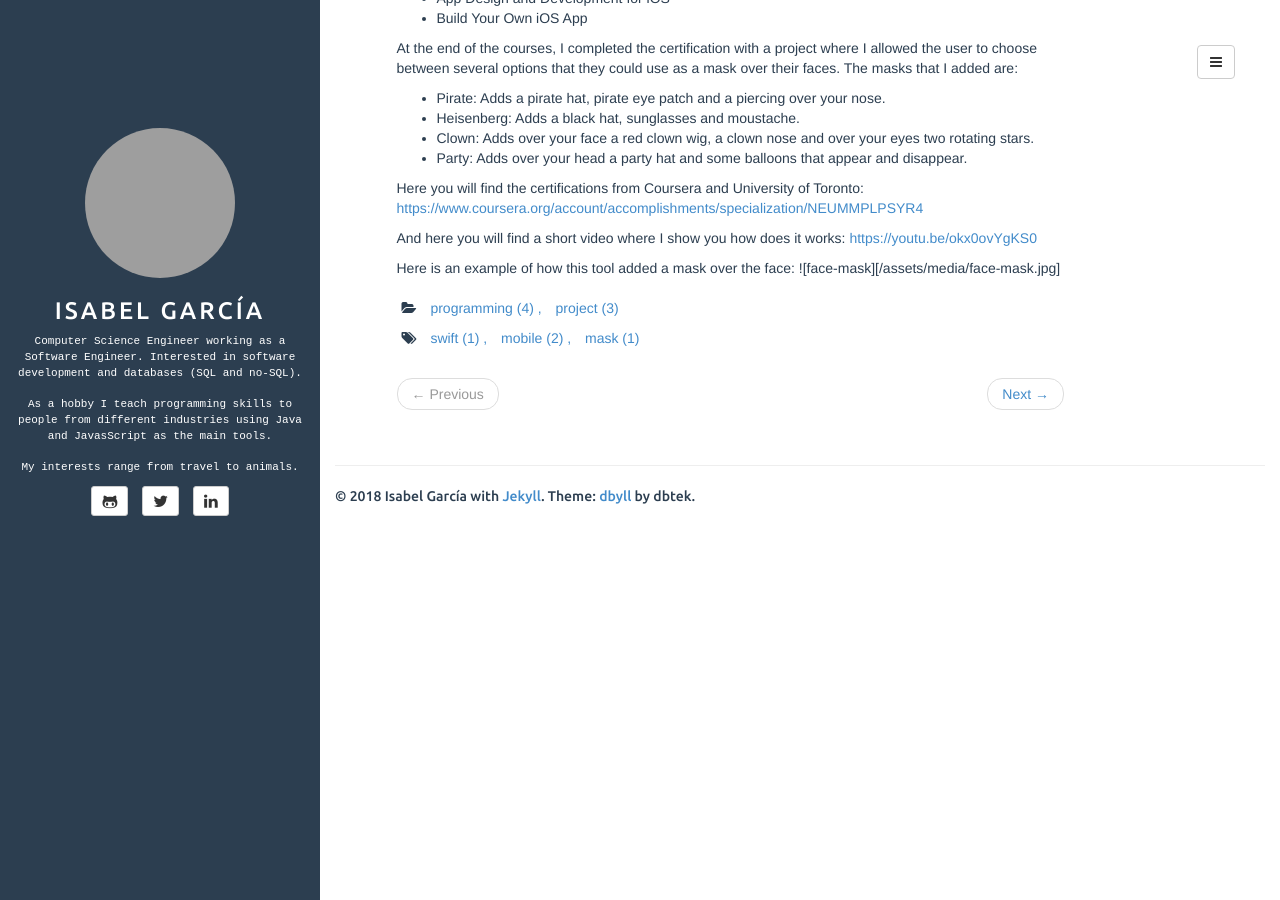
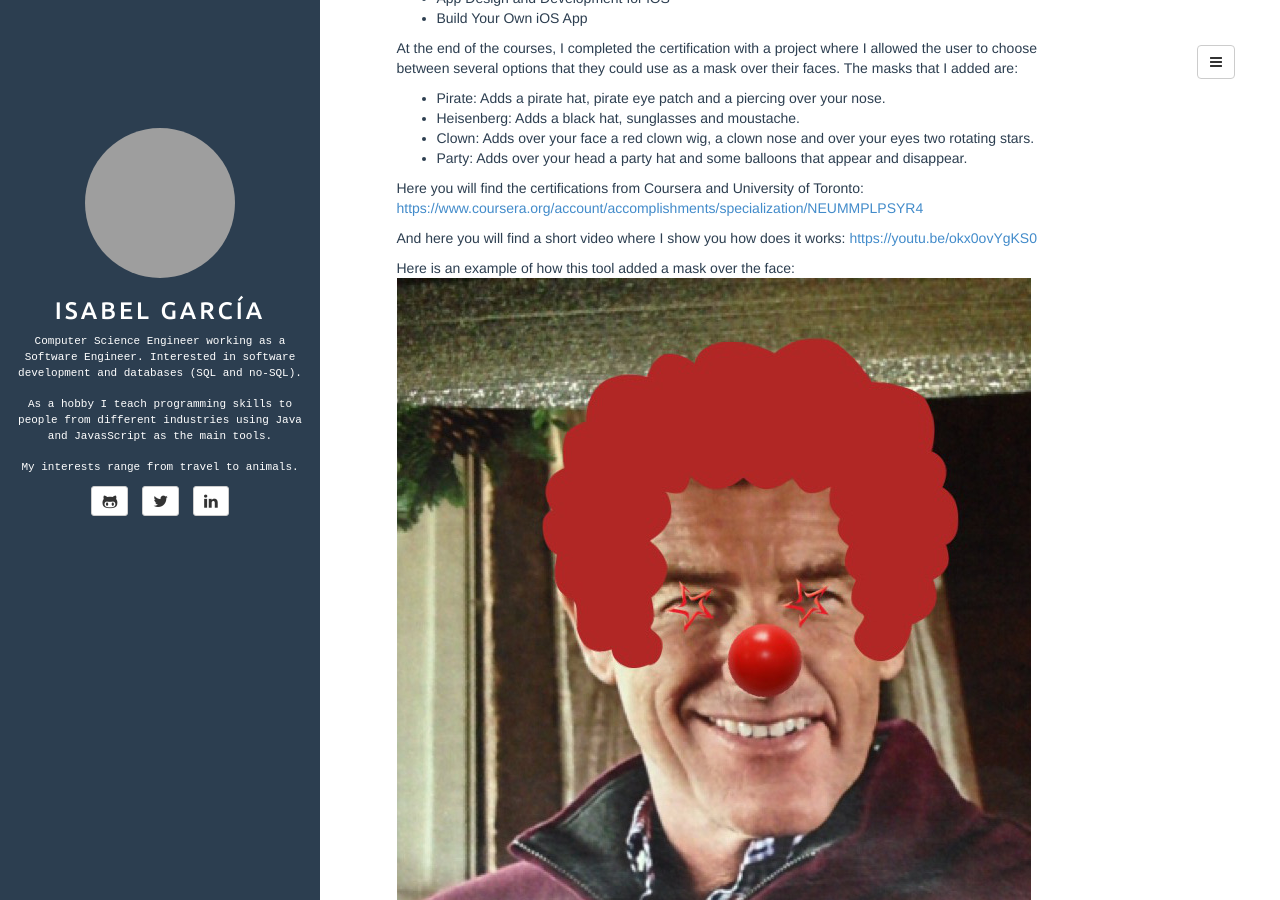
Before and after one commit to isabel22/blog, a Jekyll site: the page docs/programming/project/2017/01/15/swift-certification.html, which Jekyll copies as it is, in a window 1280 px wide and 900 px high, scrolled down 312 px. Built offline with Jekyll 4.4.1, drawn with Linux system fonts in a browser that asks for light colours; grey boxes are pictures that could not be loaded.

Commit message:
Fixes images path (#6)

```diff
--- a/docs/assets/css/style.css
+++ b/docs/assets/css/style.css
@@ -1,4 +1,4 @@
-@import url(//fonts.googleapis.com/css?family=Ubuntu:500&subset=latin,latin-ext);
+@import url(https://fonts.googleapis.com/css?family=Ubuntu:500&subset=latin,latin-ext);
 
 body{
 	color: #2c3e50;
--- a/docs/programming/2018/08/18/numbers-generator.html
+++ b/docs/programming/2018/08/18/numbers-generator.html
@@ -253,7 +253,7 @@
 
 <p>This client is hosted on <a href="https://pages.github.com/">GitHub Pages</a>: <a href="https://isabel22.github.io/numbers-client/">https://isabel22.github.io/numbers-client/</a></p>
 
-<p><img src="/assets/media/numbers.png" alt="numbers-generator"></p>
+<p><img src="/blog/assets/media/numbers.png" alt="numbers-generator"></p>
 
 	  </div>
 
--- a/docs/programming/project/2017/01/15/swift-certification.html
+++ b/docs/programming/project/2017/01/15/swift-certification.html
@@ -174,7 +174,7 @@
 <p>And here you will find a short video where I show you how does it works: <a href="https://youtu.be/okx0ovYgKS0">https://youtu.be/okx0ovYgKS0</a></p>
 
 <p>Here is an example of how this tool added a mask over the face:
-![face-mask][/assets/media/face-mask.jpg]</p>
+<img src="/blog/assets/media/face-mask.jpg"></p>
 
 	  </div>
 
--- a/docs/programming/project/2017/07/24/dunnotap.html
+++ b/docs/programming/project/2017/07/24/dunnotap.html
@@ -161,10 +161,10 @@
 <p>You have time and a minimum score to complete each level. The higher the level, the fastest the box rotates (in and out).</p>
 
 <p>Here is one of the sketches that we did while we where planning DunnoTap. The characters changed as we were developing the game but the core continued as we planned it.
-<img src="/assets/media/dunno-planning.jpg" alt="dunno-planning"></p>
+<img src="/blog/assets/media/dunno-planning.jpg" alt="dunno-planning"></p>
 
 <p>This is how DunnoTap looks like.
-<img src="/assets/media/dunno-game.png" alt="dunno-game"></p>
+<img src="/blog/assets/media/dunno-game.png" alt="dunno-game"></p>
 
 <p>This game was implemented with Unity, C# and <img class="emoji" title=":heart:" alt=":heart:" src="https://assets-cdn.github.com/images/icons/emoji/unicode/2764.png" height="20" width="20">.</p>
 
--- a/docs/programming/social/project/2018/08/14/animal-adoptions.html
+++ b/docs/programming/social/project/2018/08/14/animal-adoptions.html
@@ -164,7 +164,7 @@
   <li>Allow the shelter to have all the information of adopted animals</li>
 </ul>
 
-<p><img src="/assets/media/animal-adoptions.png" alt="adoption-card"></p>
+<p><img src="/blog/assets/media/animal-adoptions.png" alt="adoption-card"></p>
 
 <p>All the rights of the picture to <a href="https://animalaware.org/en/">Animal Aware</a>.
 <a href="https://www.facebook.com/AdopcionesAnimalAware/photos/a.689135964444531/2092281147463332/?type=3&amp;theater">Becky</a> is still waiting for a forever home.</p>
```
